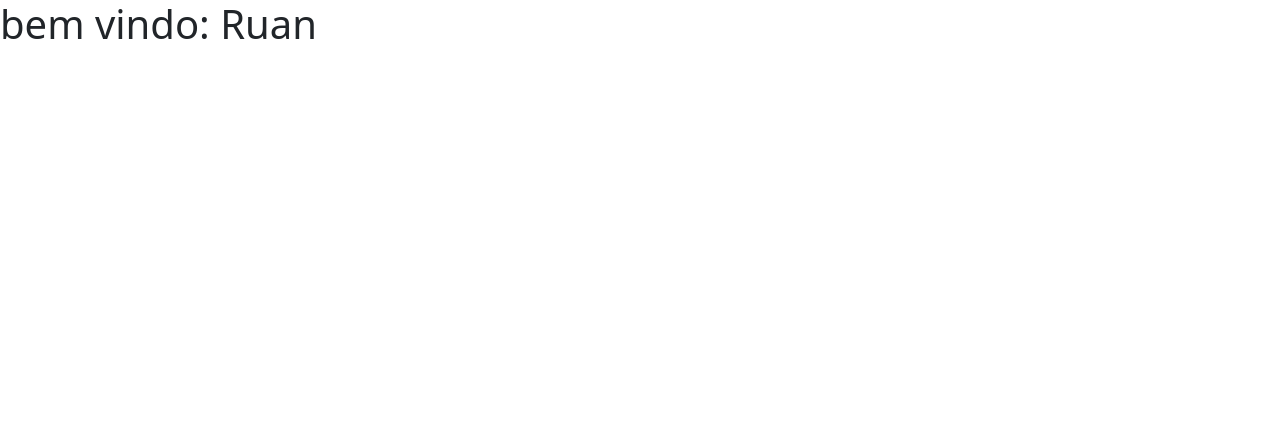
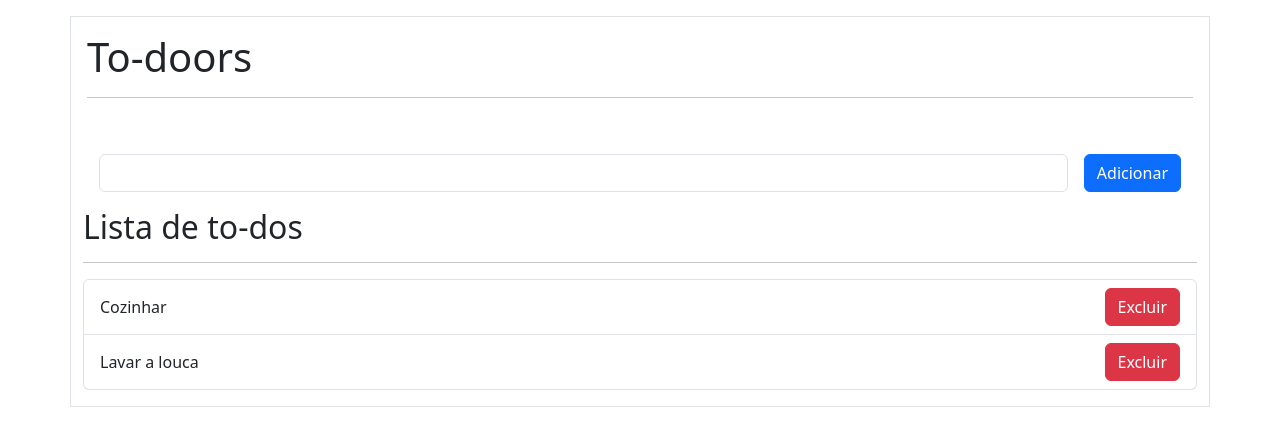
Before and after one commit to Ruvitt/to-doors, a Flask app: page / in a window 1280 px wide. Shown: the top 446 px of the page. Run offline with Flask 3, Linux system fonts and the light colour scheme; some libraries are stand-ins or nearby versions.

Commit message:
listar, adicionar e remover to-dos

```diff
--- a/app.py
+++ b/app.py
@@ -2,7 +2,31 @@
 
 app = Flask(__name__)
 
+todolist = [
+    {"id": 1, "nome": "Estudar programacao"},
+    {"id": 2, "nome": "Cozinhar"},
+    {"id": 3, "nome": "Lavar a louca"}
+]
+
 @app.route('/')
 def index():
-    nome = 'Ruan'
-    return render_template('index.html', nome = nome)
+    return render_template('index.html', todolist=todolist)
+
+@app.route('/adicionar-todo', methods=['POST'])
+def adicionar_todo():
+    id = len(todolist) + 1
+    todo = request.form.get('todo')
+
+    todolist.append({"id": id, "nome": todo})
+
+    return redirect(url_for('index'))
+
+@app.route('/remover-todo/<int:id>')
+def remover_todo(id):
+    for todo in todolist:
+        if todo['id'] == id:
+            todolist.remove(todo)
+            break
+
+    print(todolist)
+    return redirect(url_for('index'))
--- a/templates/index.html
+++ b/templates/index.html
@@ -3,5 +3,33 @@
 {% block title %}Home{% endblock %}
 
 {% block conteudo %}
-    <h1>bem vindo: {{ nome }}</h1>
+<main class="container border my-3">
+    <div class="row">
+        <header class="col-md-12 mb-2 p-3">
+            <h1>To-doors</h1>
+            <hr>
+        </header>
+        <section class="col-12 mb-3">
+            <form method="POST" action="/adicionar-todo" class="d-flex align-items-center px-3 pt-3">
+                <label for="todo" class="form-label"></label>
+                <input type="text" id="todo" name="todo" class="form-control ">
+
+                <button type="submit" class="btn btn-primary ms-3">Adicionar</button>
+            </form>
+        </section>
+        <section class="col-12 mb-3">
+            <h2>Lista de to-dos</h2>
+            <hr>
+
+            <ul class="list-group">
+                {% for todo in todolist %}
+                <li class="list-group-item d-flex justify-content-between align-items-center">
+                    {{ todo['nome'] }}
+                    <a href="{{ url_for('remover_todo', id=todo['id'])}}" class="btn btn-danger">Excluir</a>
+                </li>
+                {% endfor %}
+            </ul>
+        </section>
+    </div>
+</main>
 {% endblock %}
```
